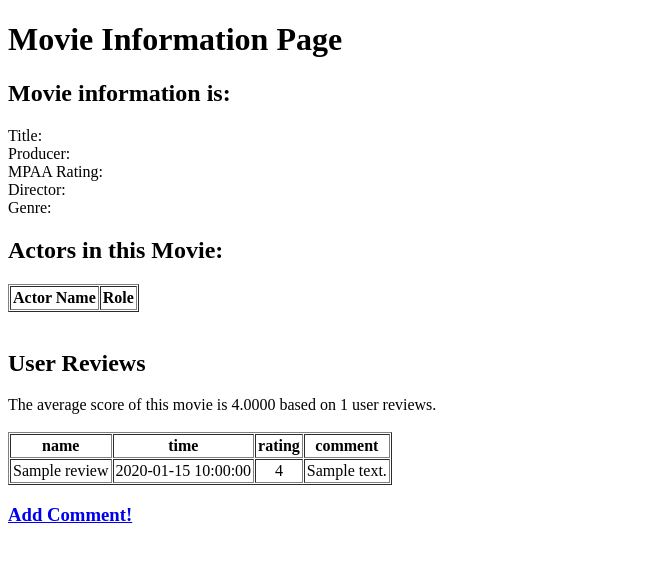
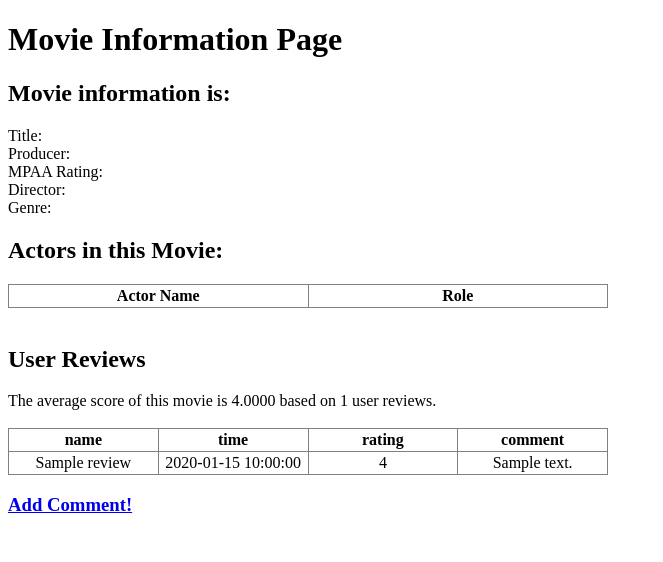
Before and after one commit to AJasapara/CS143, a PHP site: page /movieInfo.php?id=1 in a window 1280 px wide. Shown: the top 562 px of the page, without its empty margins (0-663 px from the left). Run offline with PHP 8.4, Linux system fonts and the light colour scheme; tables that the repository leaves empty hold one stand-in row (values such as "Sample post"); data that the repository does not hold is empty.

Commit message:
Fixed review feature for movieInfo

```diff
--- a/Project 1C/www/movieInfo.php
+++ b/Project 1C/www/movieInfo.php
@@ -2,6 +2,10 @@
 <html>
 <head>
 	<title>Movie Information</title>
+	<style>
+	   table {border-collapse:collapse; table-layout:fixed; width:600px;}
+	   table td {word-wrap:break-word;}
+	   </style>
 </head>
 
 <body>
```
Also changed, not shown: 2 other files.
